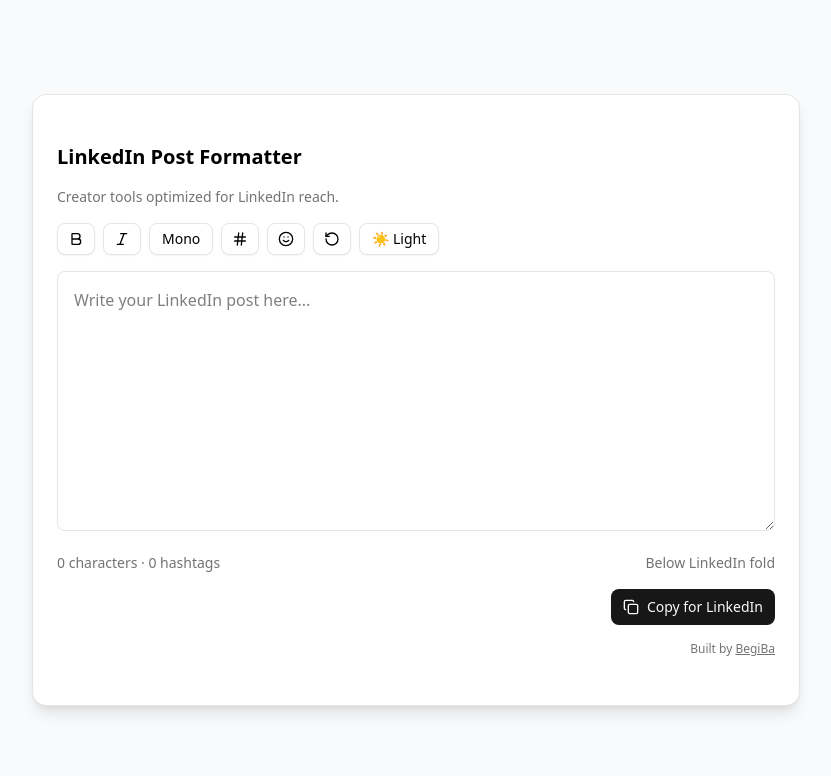
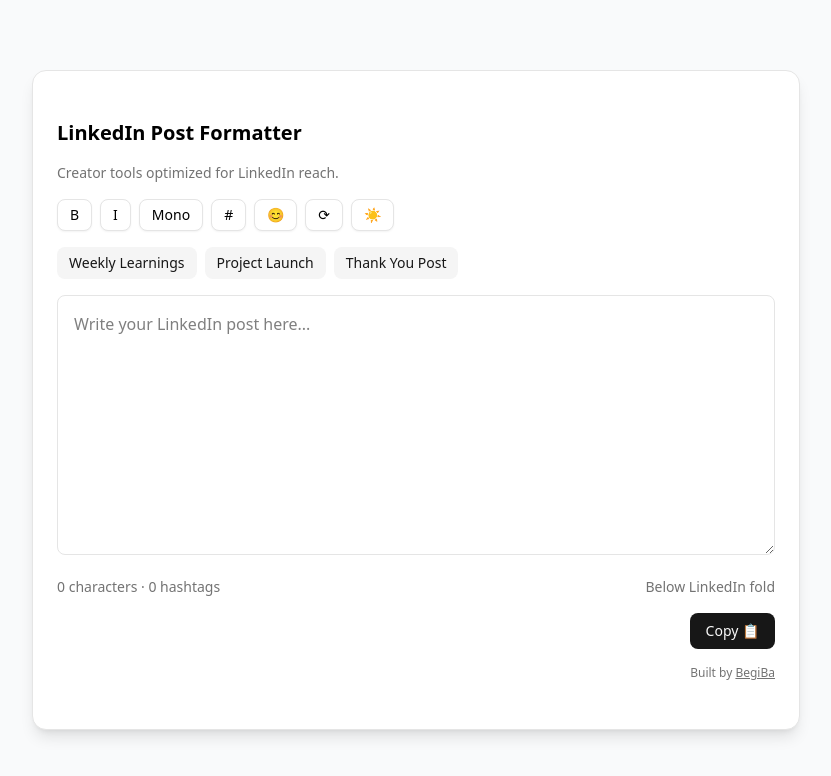
Before and after one commit to Begiba/linkedin-post-formatter, a Next.js app: page / in a window 1280 px wide. Shown: the top 776 px of the page, without its empty margins (224-1055 px from the left). Built offline with nearby package versions, Linux system fonts and the light colour scheme.

Commit message:
emoji picker is categorized

```diff
--- a/app/page.tsx
+++ b/app/page.tsx
@@ -3,23 +3,32 @@
 import { useState, useRef, useCallback, useEffect } from "react";
 import { Card, CardContent } from "@/components/ui/card";
 import { Button } from "@/components/ui/button";
-import { Bold, Italic, Copy, Hash, Smile, RotateCcw } from "lucide-react";
+import { Bold, Italic, Copy, Hash, RotateCcw } from "lucide-react";
 import { track } from "@vercel/analytics";
 
 const boldMap: Record<string, string> = { a: "𝗮", b: "𝗯", c: "𝗰", d: "𝗱", e: "𝗲", f: "𝗳", g: "𝗴", h: "𝗵", i: "𝗶", j: "𝗷", k: "𝗸", l: "𝗹", m: "𝗺", n: "𝗻", o: "𝗼", p: "𝗽", q: "𝗾", r: "𝗿", s: "𝘀", t: "𝘁", u: "𝘂", v: "𝘃", w: "𝘄", x: "𝘅", y: "𝘆", z: "𝘇" };
 const italicMap: Record<string, string> = { a: "𝘢", b: "𝘣", c: "𝘤", d: "𝘥", e: "𝘦", f: "𝘧", g: "𝘨", h: "𝘩", i: "𝘪", j: "𝘫", k: "𝘬", l: "𝘭", m: "𝘮", n: "𝘯", o: "𝘰", p: "𝘱", q: "𝘲", r: "𝘳", s: "𝘴", t: "𝘵", u: "𝘶", v: "𝘷", w: "𝘸", x: "𝘹", y: "𝘺", z: "𝘻" };
 const monoMap: Record<string, string> = { a: "𝚊", b: "𝚋", c: "𝚌", d: "𝚍", e: "𝚎", f: "𝚏", g: "𝚐", h: "𝚑", i: "𝚒", j: "𝚓", k: "𝚔", l: "𝚕", m: "𝚖", n: "𝚗", o: "𝚘", p: "𝚙", q: "𝚚", r: "𝚛", s: "𝚜", t: "𝚝", u: "𝚞", v: "𝚟", w: "𝚠", x: "𝚡", y: "𝚢", z: "𝚣" };
-const emojis = ["🔥", "🚀", "💡", "⭐", "✅", "⚡", "🤯", "👏", "🎯"];
 
-function transform(text: string, map: Record<string, string>) {
-  return text.split("").map((c) => map[c.toLowerCase()] ?? c).join("");
-}
+const templates = [
+  { title: "Weekly Learnings", content: "This week I learned some amazing lessons:\n1. \n2. \n3. \n#learning #growth" },
+  { title: "Project Launch", content: "Excited to announce the launch of my project:\n[Project Name]\nCheck it out! #launch #productivity" },
+  { title: "Thank You Post", content: "I want to thank everyone who supported me:\n- \n- \n- \n#gratitude #community" }
+];
+
+const emojiCategories: Record<string, string[]> = {
+  People: ["😀","😎","🤯","👏","❤️"],
+  Objects: ["💡","🚀","⭐","🔥","✅","⚡"],
+  Nature: ["🌳","🌸","🌞","🌈","🍀"],
+  Food: ["🍕","🍔","🍣","🍎","🍩"]
+};
 
 export default function LinkedInPostFormatter() {
   const editorRef = useRef<HTMLTextAreaElement | null>(null);
+  const [text, setText] = useState("");
   const [copied, setCopied] = useState(false);
-  const [text, setText] = useState("");
   const [showEmojis, setShowEmojis] = useState(false);
+  const [selectedCategory, setSelectedCategory] = useState("People");
   const [darkMode, setDarkMode] = useState(() => {
     const saved = typeof window !== "undefined" && localStorage.getItem("darkMode") === "true";
     if (saved) document.documentElement.classList.add("dark");
@@ -38,14 +47,11 @@
   const applyFormat = useCallback((map: Record<string, string>) => {
     const el = editorRef.current;
     if (!el) return;
-
     const start = el.selectionStart ?? text.length;
     const end = el.selectionEnd ?? text.length;
-
     const selected = text.slice(start, end);
-    const formatted = transform(selected, map);
+    const formatted = selected.split("").map(c => map[c.toLowerCase()] ?? c).join("");
     const next = text.slice(0, start) + formatted + text.slice(end);
-
     setText(next);
     requestAnimationFrame(() => {
       el.focus();
@@ -56,25 +62,20 @@
   const insertEmoji = (emoji: string) => {
     const el = editorRef.current;
     if (!el) return;
-
     const start = el.selectionStart ?? text.length;
     const end = el.selectionEnd ?? text.length;
-
     const next = text.slice(0, start) + emoji + text.slice(end);
     setText(next);
-
     requestAnimationFrame(() => {
       el.focus();
-      const pos = start + emoji.length;
-      el.setSelectionRange(pos, pos);
+      el.setSelectionRange(start + emoji.length, start + emoji.length);
     });
-
     setShowEmojis(false);
     track('insert_emoji', { emoji });
   };
 
   const addHashtags = () => {
-    setText((prev) => prev + "\n\n#technology #softwareengineering #ai");
+    setText(prev => prev + "\n\n#technology #softwareengineering #ai");
     track('add_hashtags');
   };
 
@@ -90,6 +91,7 @@
   const charCount = text.length;
   const hashtagCount = (text.match(/#/g) || []).length;
 
+  // Keyboard shortcuts
   useEffect(() => {
     const handler = (e: KeyboardEvent) => {
       if (!e.ctrlKey && !e.metaKey) return;
@@ -99,7 +101,6 @@
         case 'm': e.preventDefault(); applyFormat(monoMap); track('format_mono'); break;
       }
     };
-
     window.addEventListener('keydown', handler);
     return () => window.removeEventListener('keydown', handler);
   }, [applyFormat]);
@@ -112,44 +113,53 @@
           <p className="text-sm text-muted-foreground">Creator tools optimized for LinkedIn reach.</p>
 
           <div className="flex flex-wrap gap-2">
-            <Button size="sm" variant="outline" onClick={() => { applyFormat(boldMap); track('format_bold'); }} title="Unicode Bold"><Bold size={16} /></Button>
-            <Button size="sm" variant="outline" onClick={() => { applyFormat(italicMap); track('format_italic'); }} title="Unicode Italic"><Italic size={16} /></Button>
+            <Button size="sm" variant="outline" onClick={() => { applyFormat(boldMap); track('format_bold'); }} title="Unicode Bold">B</Button>
+            <Button size="sm" variant="outline" onClick={() => { applyFormat(italicMap); track('format_italic'); }} title="Unicode Italic">I</Button>
             <Button size="sm" variant="outline" onClick={() => { applyFormat(monoMap); track('format_mono'); }} title="Monospace">Mono</Button>
-            <Button size="sm" variant="outline" onClick={addHashtags} title="Add hashtags"><Hash size={16} /></Button>
-            <Button size="sm" variant="outline" onClick={() => setShowEmojis((v) => !v)} title="Emoji picker"><Smile size={16} /></Button>
-            <Button size="sm" variant="outline" onClick={reset} title="Reset"><RotateCcw size={16} /></Button>
-            <Button size="sm" variant="outline" onClick={toggleDarkMode} title="Toggle Dark Mode">
-              {darkMode ? "🌙 Dark" : "☀️ Light"}
-            </Button>
+            <Button size="sm" variant="outline" onClick={addHashtags} title="Add hashtags">#</Button>
+            <Button size="sm" variant="outline" onClick={() => setShowEmojis(v => !v)} title="Emoji picker">😊</Button>
+            <Button size="sm" variant="outline" onClick={reset} title="Reset">⟳</Button>
+            <Button size="sm" variant="outline" onClick={toggleDarkMode} title="Toggle Dark Mode">{darkMode ? "🌙" : "☀️"}</Button>
           </div>
 
+          {/* Templates Panel */}
+          <div className="flex flex-wrap gap-2 mt-2">
+            {templates.map(t => (
+              <Button key={t.title} size="sm" variant="secondary" onClick={() => { setText(prev => prev + "\n\n" + t.content); track('insert_template', { template: t.title }); }}>{t.title}</Button>
+            ))}
+          </div>
+
+          {/* Emoji Picker with Categories */}
           {showEmojis && (
-            <div className="flex gap-2 flex-wrap">
-              {emojis.map((e) => (
-                <button key={e} onClick={() => insertEmoji(e)} className="text-xl">{e}</button>
-              ))}
-            </div>
+            <>
+              <div className="flex gap-2 mt-2 flex-wrap">
+                {Object.keys(emojiCategories).map(cat => (
+                  <button key={cat} className={`px-2 py-1 rounded ${selectedCategory === cat ? "bg-blue-500 text-white" : "bg-gray-200 dark:bg-gray-700"}`} onClick={() => setSelectedCategory(cat)}>{cat}</button>
+                ))}
+              </div>
+              <div className="grid grid-cols-8 gap-2 mt-2">
+                {emojiCategories[selectedCategory].map(e => (
+                  <button key={e} onClick={() => insertEmoji(e)} className="text-xl hover:scale-125 transition-transform">{e}</button>
+                ))}
+              </div>
+            </>
           )}
 
           <textarea
             ref={editorRef}
             value={text}
-            onChange={(e) => setText(e.target.value)}
+            onChange={e => setText(e.target.value)}
             className="min-h-[260px] w-full border rounded-md p-4 focus:outline-none focus:ring-2 focus:ring-blue-500 bg-white text-black dark:bg-gray-700 dark:text-white"
             placeholder="Write your LinkedIn post here..."
           />
 
           <div className="flex justify-between text-sm text-muted-foreground">
             <span>{charCount} characters · {hashtagCount} hashtags</span>
-            <span className={charCount > 210 ? "text-orange-600" : ""}>
-              {charCount > 210 ? "‘See more’ will appear" : "Below LinkedIn fold"}
-            </span>
+            <span className={charCount > 210 ? "text-orange-600" : ""}>{charCount > 210 ? "‘See more’ will appear" : "Below LinkedIn fold"}</span>
           </div>
 
           <div className="flex justify-end">
-            <Button onClick={copyToClipboard} className="flex gap-2">
-              <Copy size={16} /> {copied ? "Copied!" : "Copy for LinkedIn"}
-            </Button>
+            <Button onClick={copyToClipboard} className="flex gap-2">Copy {copied ? "✔" : "📋"}</Button>
           </div>
 
           <div className="mt-4 text-xs text-muted-foreground text-right">
```
